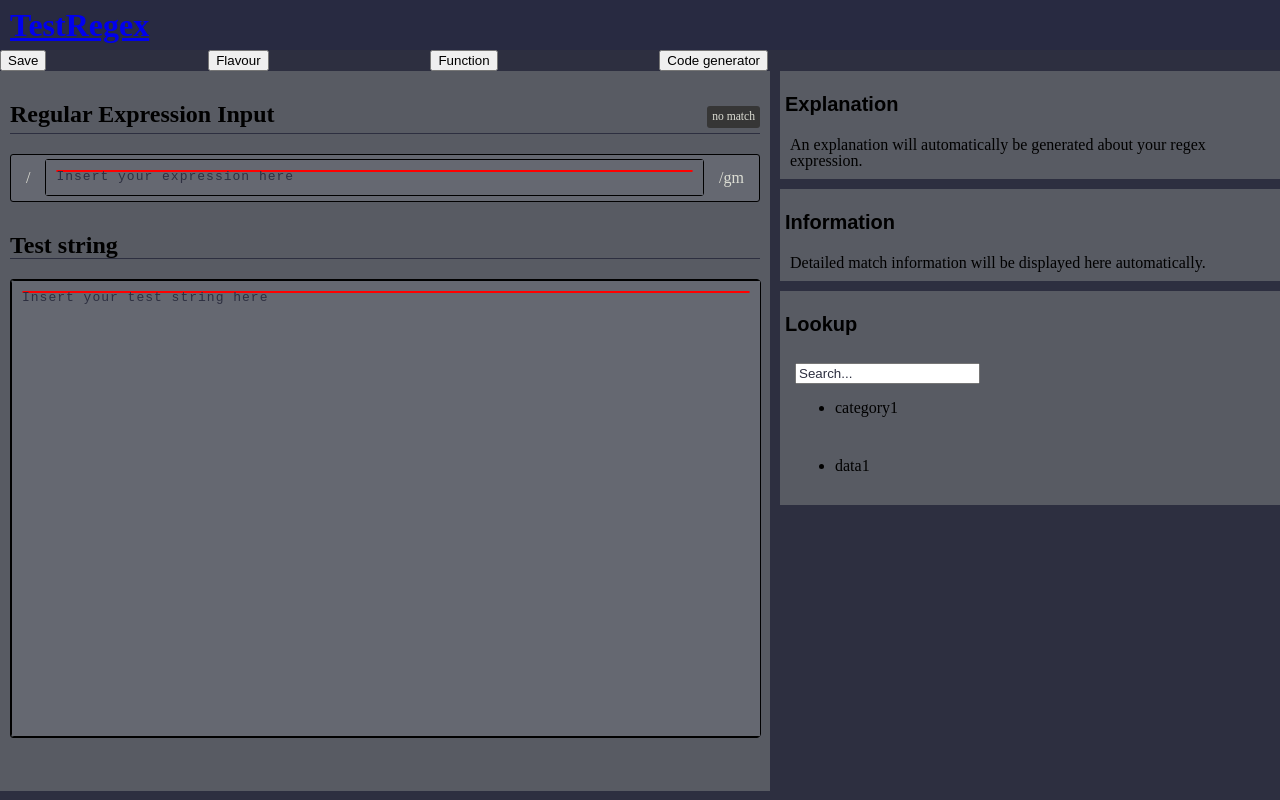
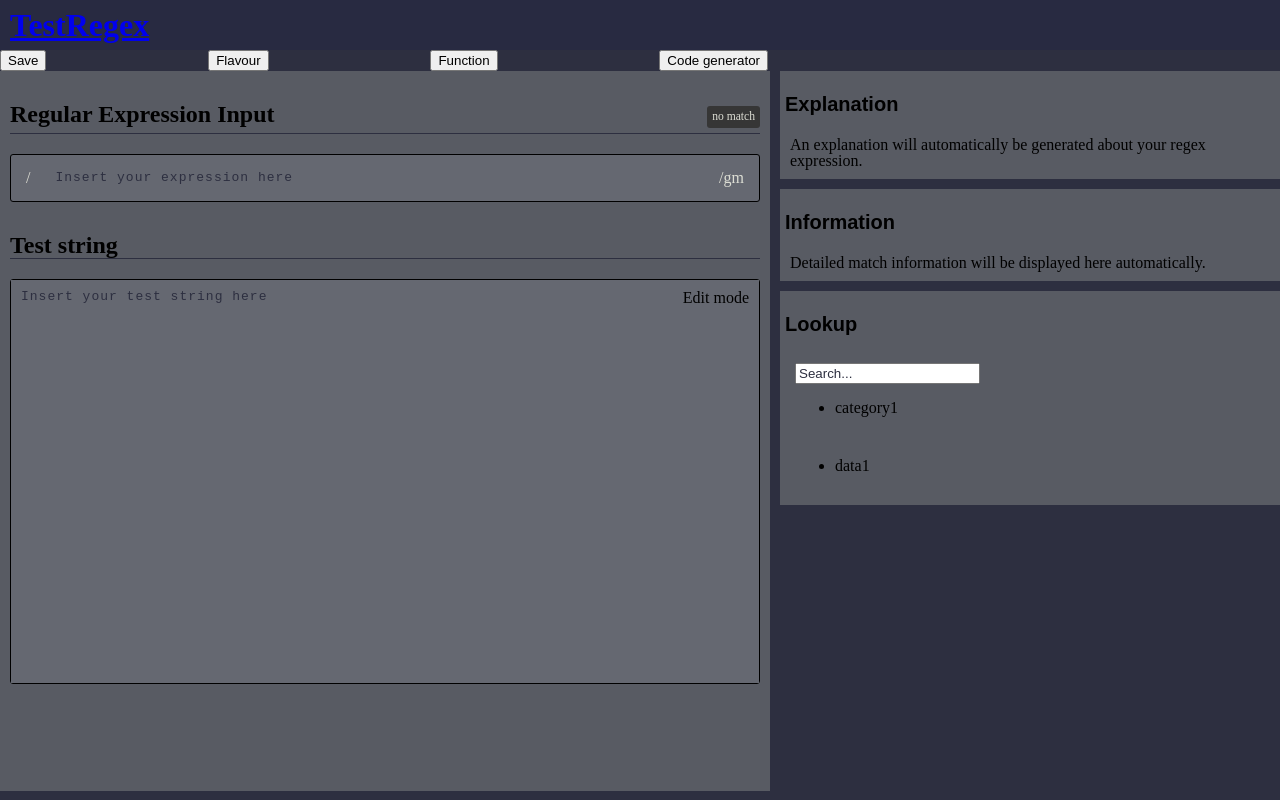
Before and after one commit to J-Nova/testregex, a SvelteKit app in the folder TestRegex.com/: page / in a window 1280 px wide. Built offline with nearby package versions, Linux system fonts and the light colour scheme.

Commit message:
Locks the editor after 3 seconds and handles the input correctly for hihghlighting

```diff
--- a/TestRegex.com/src/lib/data.js
+++ b/TestRegex.com/src/lib/data.js
@@ -1,4 +1,3 @@
-import { writable } from 'svelte/store';
 // Reexport your entry components here
 export const match_status = {
     0: "No match",
@@ -7,5 +6,3 @@
 };
 
 export const FLAVORS = ["PCRE"]
-
-export let storeFE = writable({});
--- a/TestRegex.com/src/routes/+page.svelte
+++ b/TestRegex.com/src/routes/+page.svelte
@@ -1,6 +1,5 @@
 <script>
-    // import TextArea from "./TextAreaResize.svelte";
-    import {match_status, FLAVORS, storeFE} from '$lib/data.js'
+    import {match_status, FLAVORS} from '$lib/data.js'
     import {updateRegex} from "$lib/matcher.js";
     import ToolTip from "./ToolTip.svelte";
     let testTextArea;
@@ -13,18 +12,16 @@
 
     let expressionString = "";
     let testString = "";
-    $storeFE = [];
 
-    let match_color_1 = "#57787D";
-	let match_color_2 = "#1E2632";
 
-    // let expressionArea;
-    // let testArea;
+
+    let editorStatus = "Edit mode";
+
 
     let delimiter = "/";
     let flags = ["g", "m"];
     let status = 0;
-    let editorLockTimeout = 1500;
+    let editorLockTimeout = 3000;
     let flavor = FLAVORS[0];
 
     function flagString(){
@@ -53,54 +50,89 @@
         showHide("lookup");
     }
 
-    function highlightExpression(){}
+    function updateExpression(event){
+        function runExpression(regex_expression, flags, test_string, delimiter, flavor, explain){
+            updateRegex(
+            regex_expression,
+            flags,
+            test_string,
+            false,
+            "",
+            delimiter,
+            flavor,
+            errorCallback,
+            catastrophicCallback,
+            successCallback,
+            timeoutCallback,
+            explain);
+        }
 
-    function highlightTest(){
-        if (expressionString.length > 0 && testString.length > 0)
-        runExpression(expressionString, flagString(), testString, delimiter, flavor, false);
-        setTimeout(lockEditor, editorLockTimeout);
+        // unlockEditor();
+        match_html = [];
+        let explain_expr = (event.target !== testTextArea)
+        if (expressionString.length > 0 && testString.length > 0){
+            runExpression(expressionString, flagString(), testString, delimiter, flavor, explain_expr);
+            setTimeout(lockEditor, editorLockTimeout);
+        }
+        console.log(match_html);
+        console.log(testString)
     }
 
     function lockEditor(){
+        if (testString.length > 0){
+            testTextArea.style.display = "none";
+            editorStatus = "View mode";
+        }
+    }
 
+    function unlockEditor(){
+        testTextArea.style.display = "";
+        testTextArea.focus();
+        testTextArea.setSelectionRange(-1, -1)
+        editorStatus = "Edit mode"
+    }
+
+    function highlight(match_indexes= new Set(), matches = {}){
+        let new_match_html = [];
+        for (let i=0; i<testString.length; i++){
+            let tooltip;
+            let isMatch;
+            if (match_indexes.has(i)){
+                if (matches[i]){
+                    let matchNumber = matches[i].matchNumber;
+                    let groupNumber = matches[i].groupNumber;
+                    let groupNames = matches[i].groupNames;
+                    let content = matches[i].content;
+                    let start = matches[i].startIndex;
+                    let end = matches[i].endIndex;
+                    let classNames = matches[i].classNames;
+                    isMatch = true;
+                    tooltip = {matchNumber:matchNumber, groupNumber:groupNumber, groupNames:groupNames, content:content, start:start, end:end, isMatch:isMatch, classNames:classNames};
+                    new_match_html.push(tooltip);
+                }
+            } else{
+                isMatch = false;
+                let char = testString[i];
+                tooltip = {isMatch:isMatch, content:char, classNames:["no-match"]};
+                new_match_html.push(tooltip);
+            }
+        }
+        match_html = new_match_html;
     }
 
     function successCallback(match_data){
         console.log("success callback");
         let matches = match_data.highlighter;
+        let match_indexes = new Set();
         if (matches.length !== {} ){
-            let match_indexes = new Set();
             for (const [_, value] of Object.entries(matches)){
                 let current_match = value;
                 for (let index=current_match.startIndex; index<current_match.endIndex; index++){
                     match_indexes.add(index);
                 }
             }
-
-            $storeFE = [];
-            for (let i=0; i<testString.length; i++){
-                let tooltip;
-                if (match_indexes.has(i)){
-                    let matchNumber = matches[i].matchNumber;
-                    let groupNumber = matches[i].groupNumber;
-                    let groupNames = matches[i].groupNames;
-                    let content = matches[i].content;
-                    let start = matches[i].startIndex;
-                    let end = matches[i].endIndex;
-                    let isMatch = true;
-                    tooltip = {matchNumber:matchNumber, groupNumber:groupNumber, groupNames:groupNames, content:content, start:start, end:end, isMatch:isMatch};
-                } else{
-                    let isMatch = false;
-                    let char = testString[i];
-                    tooltip = {isMatch:isMatch, content:char};
-                }
-                $storeFE.push(tooltip);
-            }
-            console.log($storeFE)
-            // Now compare the expression string to get non-matched characters compared to the match_data results.
-
-            // Then create new tooltip components and add it to CustomArea.
         }
+        highlight(match_indexes, matches);
     }
 
     function errorCallback(){
@@ -115,28 +147,15 @@
         console.log("timeout callback");
     }
 
-    function runExpression(regex_expression, flags, test_string, delimiter, flavor, explain){
-        updateRegex(
-        regex_expression,
-        flags,
-        test_string,
-        false,
-        "",
-        delimiter,
-        flavor,
-        errorCallback,
-        catastrophicCallback,
-        successCallback,
-        timeoutCallback,
-        explain);
-    }
 
-    function srollFn(e){
+    function srollFn(e){ // Sets the scroll position to match each other.
         if (e.target == testTextArea) {
             testBackdrop.scrollTop = testTextArea.scrollTop;
+        } else {
+            expressionBackdrop.scrollTop = expressionTextArea.scrollTop;
         }
     }
-
+    $: match_html = [];
 </script>
 
 <div class="functions">
@@ -175,7 +194,7 @@
                     <textarea
                         bind:this={expressionTextArea}
                         bind:value={expressionString}
-                        on:input={highlightExpression}
+                        on:input={e=>updateExpression(e)}
                         on:scroll={e => srollFn(e)}
                         spellcheck="false"
                         autocomplete="off"
@@ -195,22 +214,31 @@
         <div class="input" >
             <!-- Create input container -->
             <div class="container">
+                <div class="editorStatus">{editorStatus}</div>
                 <pre
                     bind:this={testBackdrop}
-
-                    style="max-height: 35em; min-height: 35em"
+                    on:keydown
+                    on:click={unlockEditor}
+                    style="max-height: 31em; min-height: 31em"
                 >
                 <div class="custom-area" bind:this={testCustomArea}>
-                    {#each $storeFE as tooltip}
-                        <ToolTip objAttributes={tooltip}/>
-                    {/each}
+                    {#if match_html.length === 0}
+                        {testString}
+                    {:else}
+                        {#each match_html as tooltip}
+                            {#if tooltip !== undefined}
+                                <ToolTip objAttributes={tooltip}/>
+                            {/if}
+                        {/each}
+                    {/if}
                 </div>
                 </pre>
 
                 <textarea
                     bind:this={testTextArea}
                     bind:value={testString}
-                    on:input={highlightTest}
+                    on:input={e => updateExpression(e)}
+                    on:blur={lockEditor}
                     on:scroll={e => srollFn(e)}
                     spellcheck="false"
                     autocomplete="off"
@@ -310,14 +338,10 @@
         color: var(--body-quaternary);
     }
 
-    .input div { /* this is for all the divs in the input */
+    .input .input {
         background-color: var(--body-tertiary);
         border: 1px solid;
         border-radius: 3px;
-    }
-
-
-    .input .input {
         align-items: center;
         display: flex;
         flex-direction: row;
@@ -374,13 +398,17 @@
 		width: 100%;
 	}
 
+    .editorStatus {
+        position: absolute;
+        right: 0;
+        padding: 10px;
+    }
 	pre {
         background-color: var(--body-tertiary);
-		color: red;
         top: 0;
 	}
     pre div {
-        display: flex;
+        display: table-row;
     }
 
 	pre, textarea{
@@ -395,8 +423,8 @@
 		width: 100%;
 		height: 100%;
 
-		font-family: 'Courier New', Courier, monospace;
-		font-size: small;
+		/* font-family: 'Courier New', Courier, monospace; */
+		font-size: medium;
 		font-weight: 400;
 
 		padding: 10px;
--- a/TestRegex.com/src/routes/TextAreaResize.svelte
+++ /dev/null
@@ -1,87 +0,0 @@
-<script>
-	export let maxRows;
-	export let minRows;
-	export let callback;
-	export let highlight_area;
-	export let value = '';
-	let backdrop;
-	let textArea;
-
-	function srollFn(){
-        backdrop.scrollTop = textArea.scrollTop;
-    }
-
-	function matchColors() {
-
-        customArea.innerHTML = `<spam style="background-color:"red">${string}</spam>`
-    }
-</script>
-
-<div class="container">
-	<pre
-		bind:this={backdrop}
-		aria-hidden="true"
-		style="max-height: {maxRows}em; min-height: {minRows}em"
-	>
-	<div class="custom-area {highlight_area}">{value}</div>
-	</pre>
-
-	<textarea
-		bind:this={textArea}
-		bind:value
-		on:input={callback()}
-		on:scroll={srollFn}
-		spellcheck="false"
-		autocomplete="off"
-		translate="no"
-		placeholder="Insert your test string here"
-	></textarea>
-</div>
-
-<style>
-	.container {
-		position: relative;
-		width: 100%;
-	}
-
-	pre {
-		/* pointer-events: none; */
-		background-color: var(--body-tertiary);
-		color: transparent;
-	}
-
-	pre, textarea{
-		word-wrap: break-word;
-		white-space:pre-line;
-		overflow: auto;
-		word-break: break-all;
-
-		letter-spacing: 1px;
-		line-height: 1;
-
-		width: 100%;
-		height: 100%;
-
-		font-family: 'Courier New', Courier, monospace;
-		font-size: small;
-		font-weight: 400;
-
-		padding: 10px;
-		box-sizing: border-box;
-		margin:0;
-	}
-
-	textarea {
-		position: absolute;
-		top: 0;
-		background-color: transparent !important;
-		resize: none;
-		border: none;
-		outline: none;
-		/* color: transparent !important; */
-	}
-
-	::placeholder {
-		color : var(--body-primary);
-	}
-</style>
--- a/TestRegex.com/static/global.css
+++ b/TestRegex.com/static/global.css
@@ -7,6 +7,8 @@
     --no-match: #363636;
     --match-bg: #2b4230;
     --error-bg: #8a2d2d;
+    --match_color_1: #5286AA;
+	--match_color_2: #1A5593;
 }
 
 
@@ -14,7 +16,6 @@
     height: 100%;
     width: 100%;
     margin: 0;
-    /* overflow: hidden; */
     padding: 0;
     tab-size: 4;
     line-height: 16px;
```
Also changed, not shown: TestRegex.com/src/routes/ToolTip.svelte (+15 -1 lines), TestRegex.com/src/lib/pcreWorker.js.
